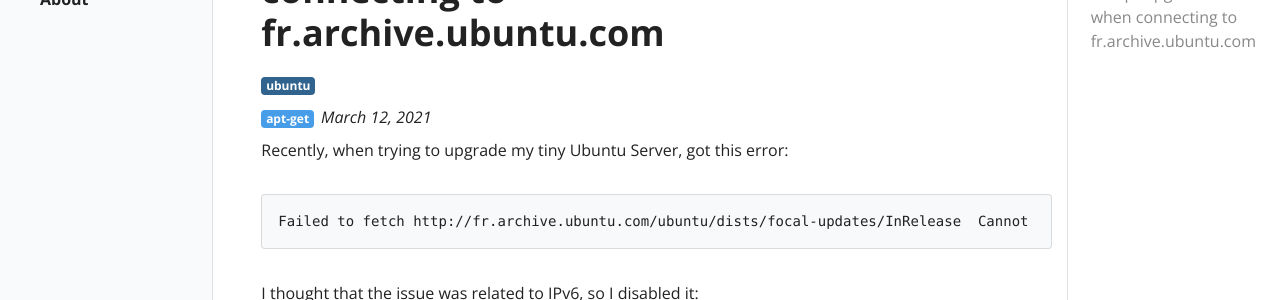
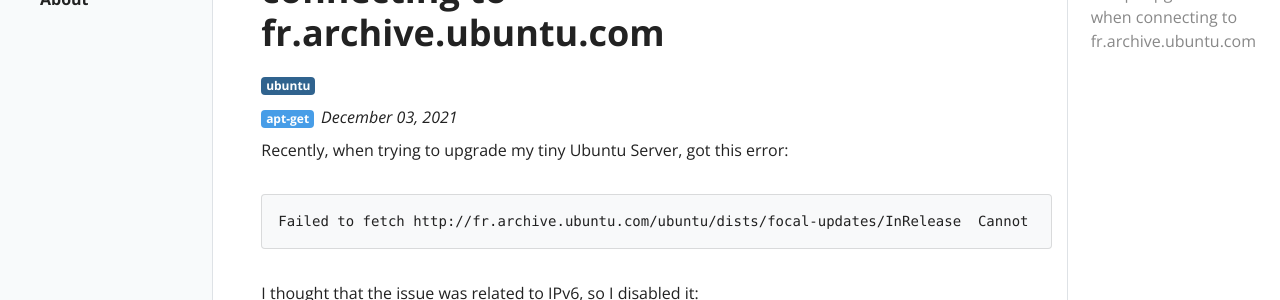
Before and after one commit to eitanbehar/docsy-jekyll, a Jekyll site: the page built from _posts/2021-12-03-fix-apt-upgrade-error-on-fr-ubuntu.md, in a window 1280 px wide and 900 px high. Shown: the part 215-515 px from the top of the window. Built offline with Jekyll 4.4.1, drawn with Linux system fonts in a browser that asks for light colours; our own code applies the rules of GitHub Pages for plain Markdown files.

Commit message:
fix post date

```diff
--- a/_posts/2021-12-03-fix-apt-upgrade-error-on-fr-ubuntu.md
+++ b/_posts/2021-12-03-fix-apt-upgrade-error-on-fr-ubuntu.md
@@ -1,6 +1,6 @@
 ---
 title:  "Fix apt upgrade error when connecting to fr.archive.ubuntu.com"
-date:   2021-03-12
+date:   2021-12-03
 badges:
  - type: info
    tag: apt-get
```
